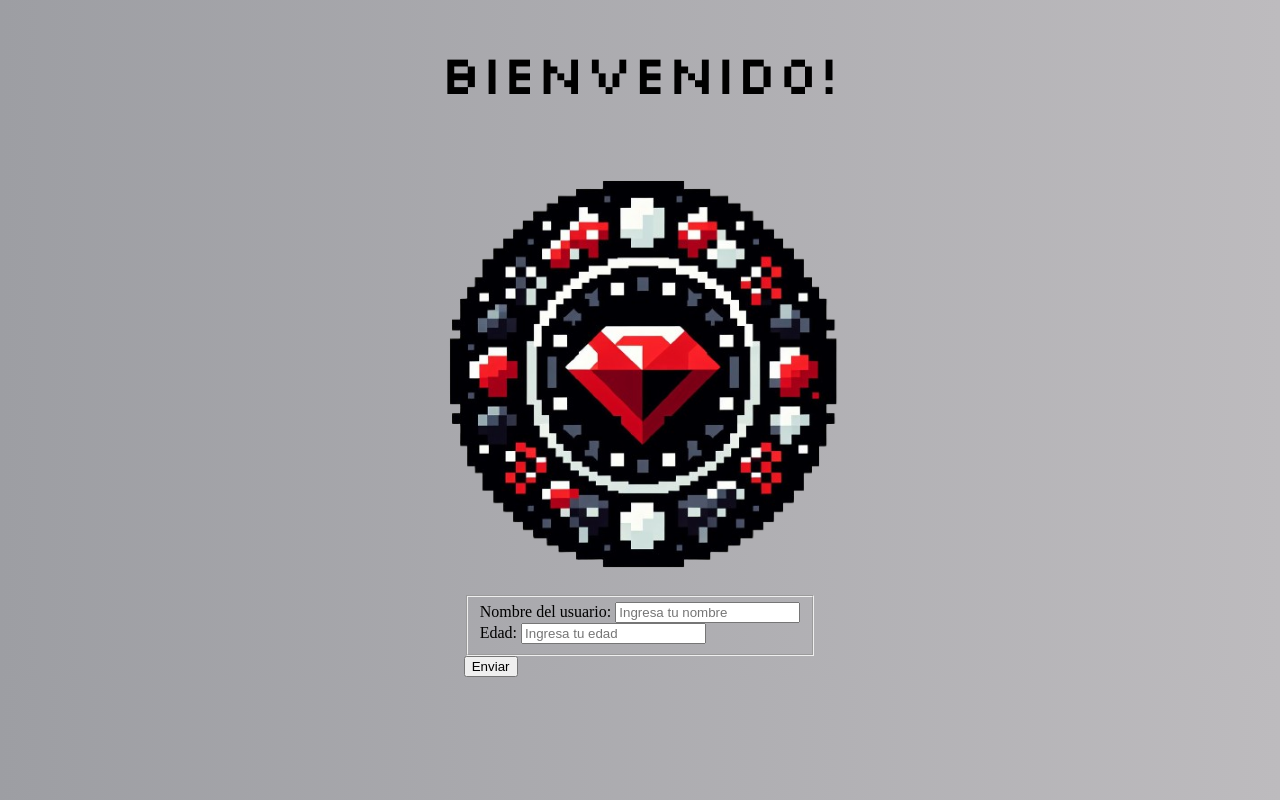
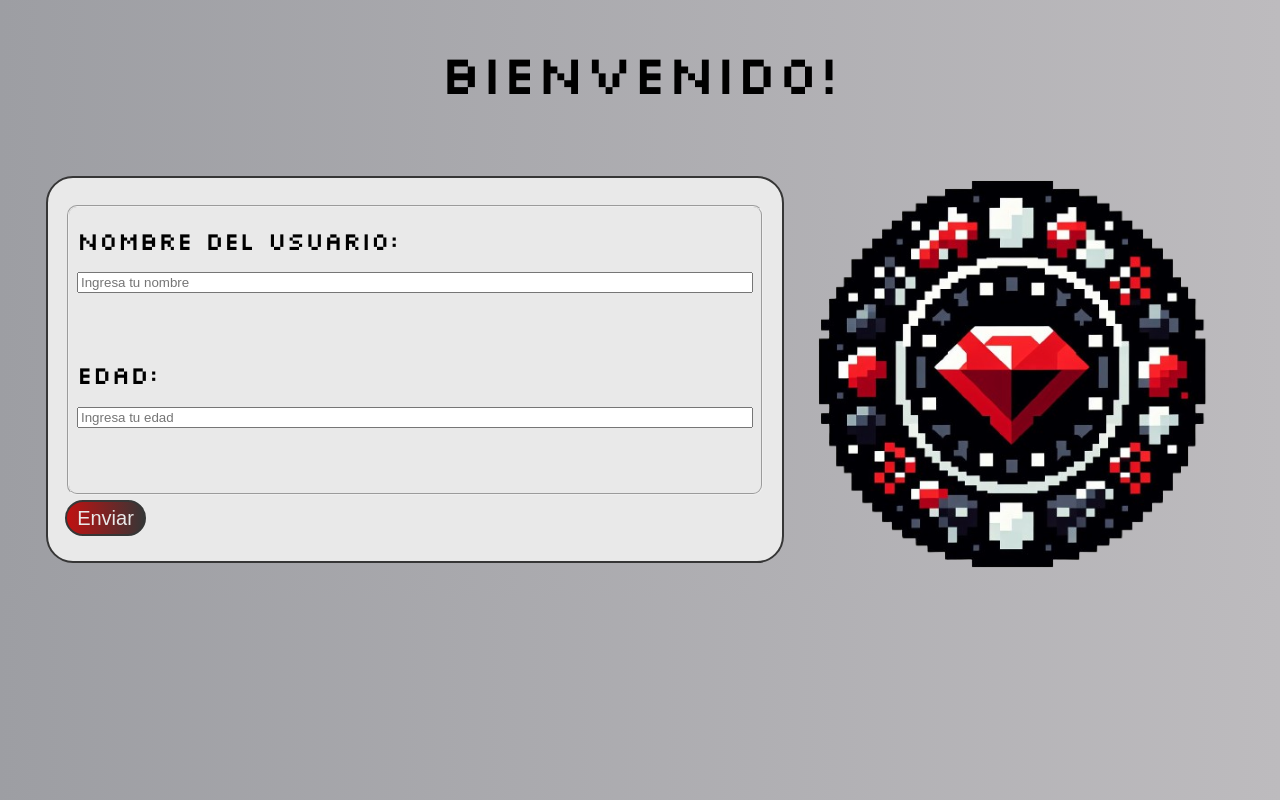
Before and after one commit to Nacho-moreira/javascript-coderhouse, a plain HTML site: page index.html in a window 1280 px wide. Drawn offline with Linux system fonts and the light colour scheme.

Commit message:
Correccion de css

```diff
--- a/css/styles.css
+++ b/css/styles.css
@@ -13,10 +13,60 @@ body {
     align-items: center;
 }
 
-.title {
+.title-home {
     font-family: "Silkscreen", sans-serif;
     font-weight: 400;
     font-size: 55px;
+}
+
+main {
+    display: flex;
+    flex-direction: row-reverse;
+    justify-content: space-around;
+    align-items: center;
+}
+
+.container {
+    font-family: "Silkscreen", sans-serif;
+    height: auto;
+    width: 700px;
+    border: 2px solid #363636;
+    background-color: #e9e9e9;
+    display: flex;
+    flex-direction: column;
+    justify-content: center;
+    padding: 17px;
+    border-radius: 27px;
+}
+
+.form-container {
+    font-size: 25px;
+    height: 270px;
+    display: flex;
+    flex-direction: column;
+    justify-content: space-around;
+    border-radius: 10px;
+    padding: 8px;
+    margin-top: 10px;
+}
+
+.btn {
+    height: 36px;
+    width: 81px;
+    border: 2px solid #363636;
+    border-radius: 36px;
+    margin: 5px 0px 8px;
+    padding: 3px;
+    background: linear-gradient(90deg, #c01111, #363636);
+    color: #e9e9e9;
+    font-size: 20px;
+    transition: ease-in-out 200ms;
+    cursor: pointer;
+}
+
+.btn:hover {
+    background: linear-gradient(90deg, #5a5a5a, #e73030);
+    font-size: 22px;
 }
 
 img {
--- a/index.html
+++ b/index.html
@@ -7,10 +7,12 @@
     <title>Blackjack</title>
 </head>
 <body>
-    <h1 class="title">Bienvenido!</h1>
+    <h1 class="title-home">Bienvenido!</h1>
+    <main>
         <img src="./assets/logo-juego.png" alt="Logo">
+        <div class="container">
             <form id="formulario">
-        <fieldset>
+                <fieldset class="form-container">
                     <label for="nombre">Nombre del usuario:</label>
                     <input type="text" class="nombreJugador" id="nombre" name="nombre" placeholder="Ingresa tu nombre" required>
                     <br>
@@ -18,9 +20,10 @@
                     <input type="number" class="edadJugador" id="edad" name="edad" placeholder="Ingresa tu edad" min="0" required>
                     <br>
                 </fieldset>
-        <input type="submit" value="Enviar">
+                <input class="btn" type="submit" value="Enviar">
             </form>
-
+        </div>
+    </main>
     <script src="./script/scripts.js"></script>
 </body>
 </html>
```
Lines whose indentation alone changed are shown as unchanged.
